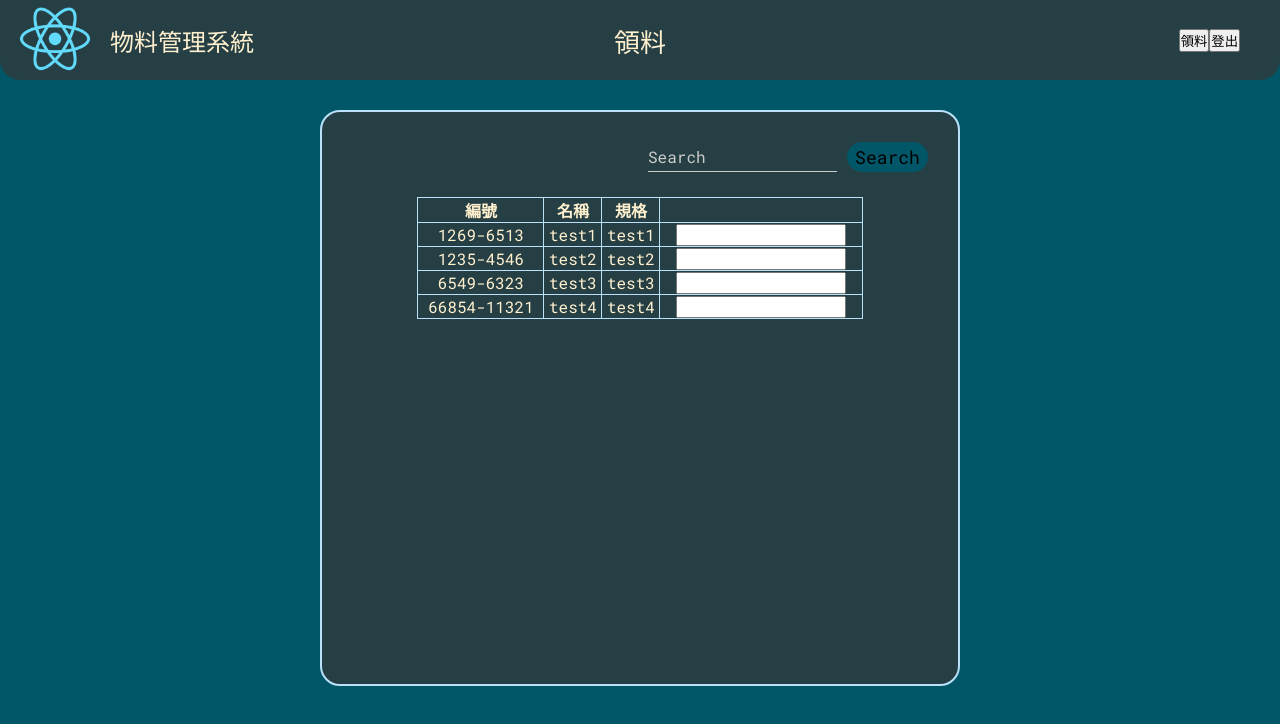
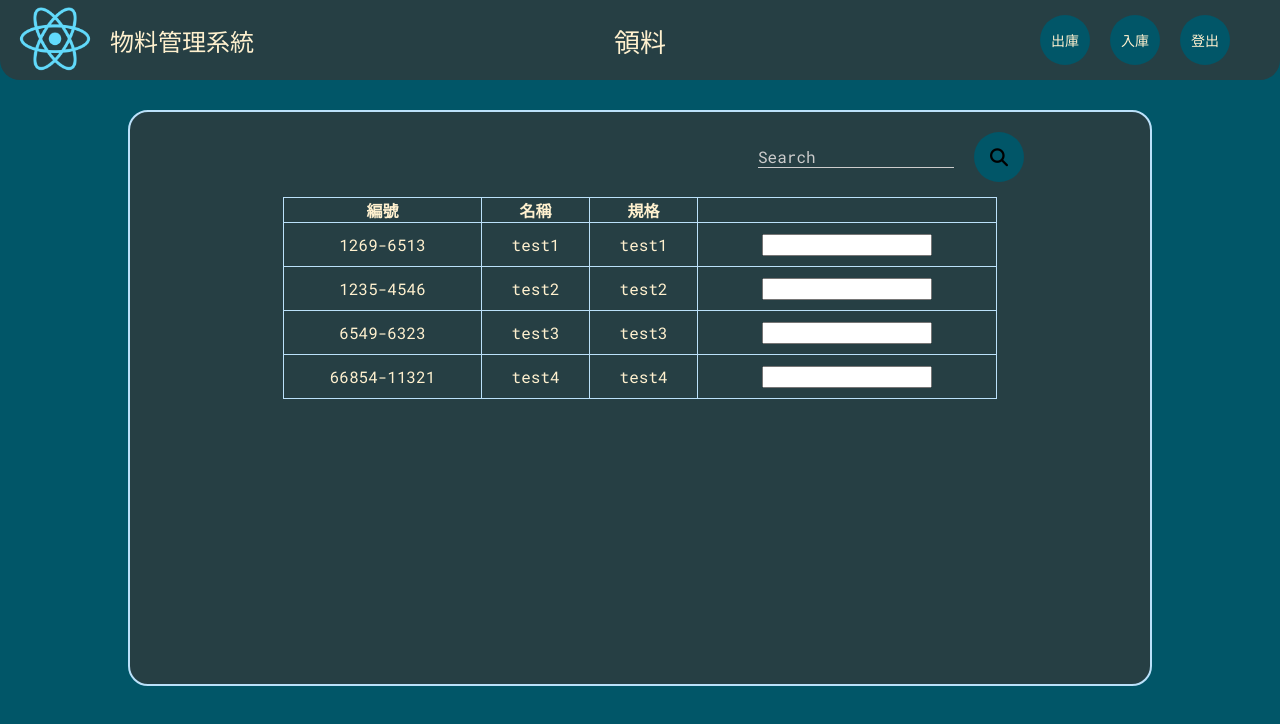
Before and after one commit to erict7526/WareHouseManagement, a React (Create React App) app in the folder Coach/warehouse-mangement-react/: page / in a window 1280 px wide. Shown: the top 724 px of the page. Built offline with nearby package versions, Linux system fonts and the light colour scheme.

Commit message:
Layout buttons.

```diff
--- a/Coach/warehouse-mangement-react/src/MainManagementView.css
+++ b/Coach/warehouse-mangement-react/src/MainManagementView.css
@@ -61,6 +61,25 @@
 	padding-right: 40px;
 }
 
+.main_management_view_wrappr .nav .right_area button {
+	margin: 0 10px;
+	width: 50px;
+	height: 50px;
+	background: #015668;
+	border: none;
+	color: #fff1cf;
+	font-size: 14px;
+}
+
+.main_management_view_wrappr .nav .right_area button:hover {
+	background: #00909e;
+	border: 1px solid #e5e5e5;
+}
+
+.round {
+	border-radius: 100%;
+}
+
 .main_management_view_wrappr .content_area {
 	background: #015668;
 	height: calc(100vh - 80px);
--- a/Coach/warehouse-mangement-react/src/MainManagementView.js
+++ b/Coach/warehouse-mangement-react/src/MainManagementView.js
@@ -17,8 +17,10 @@ function MainManagementView(props) {
 					<p className="title">領料</p>
 				</div>
 				<div className="right_area">
-					<button className="shopping_list">領料</button>
+					<button className="shopping_list round">出庫</button>
+					<button className="buy_list round">入庫</button>
 					<button
+						className="round"
 						onClick={() => {
 							setIsUserLogin(false);
 						}}
--- a/Coach/warehouse-mangement-react/src/PickUpView.css
+++ b/Coach/warehouse-mangement-react/src/PickUpView.css
@@ -4,7 +4,7 @@
 
 .pick-up-view-wrapper .search-center-area {
 	margin: 30px auto;
-	width: 50%;
+	width: 80%;
 	height: 80%;
 	border: 2px solid #bbe1fa;
 	border-radius: 20px;
@@ -17,10 +17,11 @@
 	display: flex;
 	padding: 10px;
 	margin-left: auto;
-	margin-right: 20px;
+	margin-right: 10%;
 	margin-top: 20px;
 	max-width: 300px;
 	min-width: 100px;
+	align-items: center;
 }
 
 .pick-up-view-wrapper .search-center-area .search-bar input {
@@ -34,12 +35,18 @@
 }
 
 .pick-up-view-wrapper .search-center-area .search-bar button {
-	width: 30%;
-	height: 100%;
+	width: 50px;
+	height: 50px;
 	border: none;
 	background: #015668;
 	font-size: 18px;
-	border-radius: 30px;
+	border-radius: 100%;
+	margin-left: 10px;
+}
+
+.pick-up-view-wrapper .search-center-area .search-bar button:hover {
+	background: #00909e;
+	border: 1px solid #e5e5e5;
 }
 
 .pick-up-view-wrapper .search-center-area .search-result table {
@@ -54,6 +61,10 @@ tr {
 	color: #fff1cf;
 }
 
+td {
+	padding: 10px;
+}
+
 table,
 th,
 td {
--- a/Coach/warehouse-mangement-react/src/PickUpView.js
+++ b/Coach/warehouse-mangement-react/src/PickUpView.js
@@ -33,7 +33,9 @@ function PickUpView(props) {
 			<div className="search-center-area">
 				<div className="search-bar">
 					<input type="text" placeholder="Search" />
-					<button>Search</button>
+					<button>
+						<i class="fas fa-search"></i>
+					</button>
 				</div>
 
 				<div className="search-result">
```
